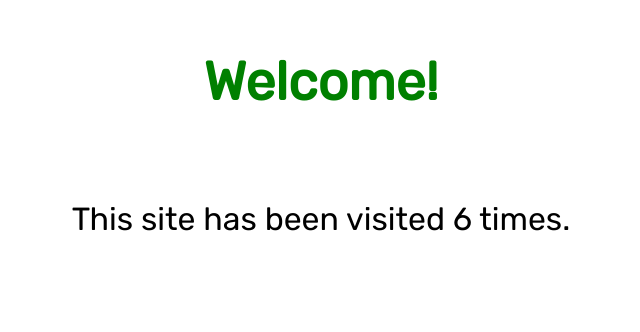
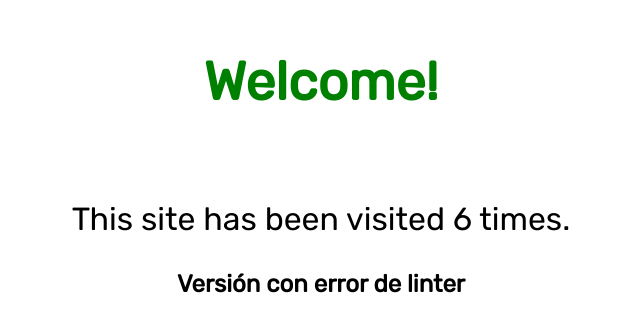
Before and after one commit to davidbermudez/flask-contador, a Flask app: page / in a window 1280 px wide. Shown: the top 332 px of the page, without its empty margins (319-959 px from the left). Run offline with Flask 2, Linux system fonts and the light colour scheme.

Commit message:
other test error

```diff
--- a/templates/index.html
+++ b/templates/index.html
@@ -24,4 +24,5 @@
 <div>
     <h1>Welcome!</h1><br>
     <p>This site has been visited {{ count }} times.</p>
+    <h2>Versión con error de linter</h2>
 </div>
```
